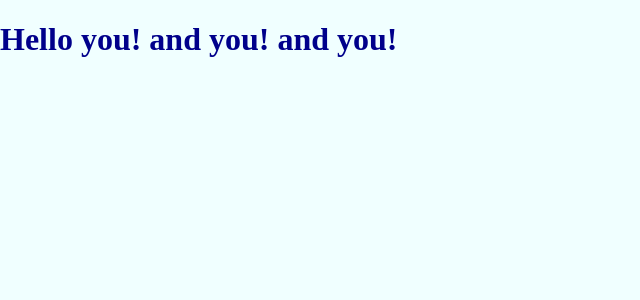
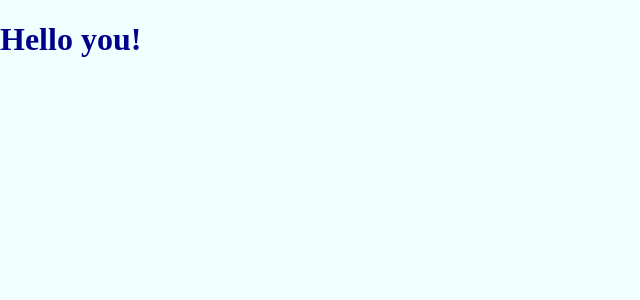
Before and after one commit to Robert-Bobrowicz/Portfolio_Lab_CL, a React (Create React App) app in the folder portfolio_lab/: page / in a window 1280 px wide. Shown: the top 300 px of the page, without its empty margins (0-640 px from the left). Built offline with nearby package versions, Linux system fonts and the light colour scheme.

Commit message:
project structure files

```diff
--- a/portfolio_lab/src/App.js
+++ b/portfolio_lab/src/App.js
@@ -1,7 +1,7 @@
 function App() {
   return (
     <div className="App">
-      <h1>Hello you! and you! and you!</h1>
+      <h1>Hello you!</h1>
     </div>
   );
 }
```
